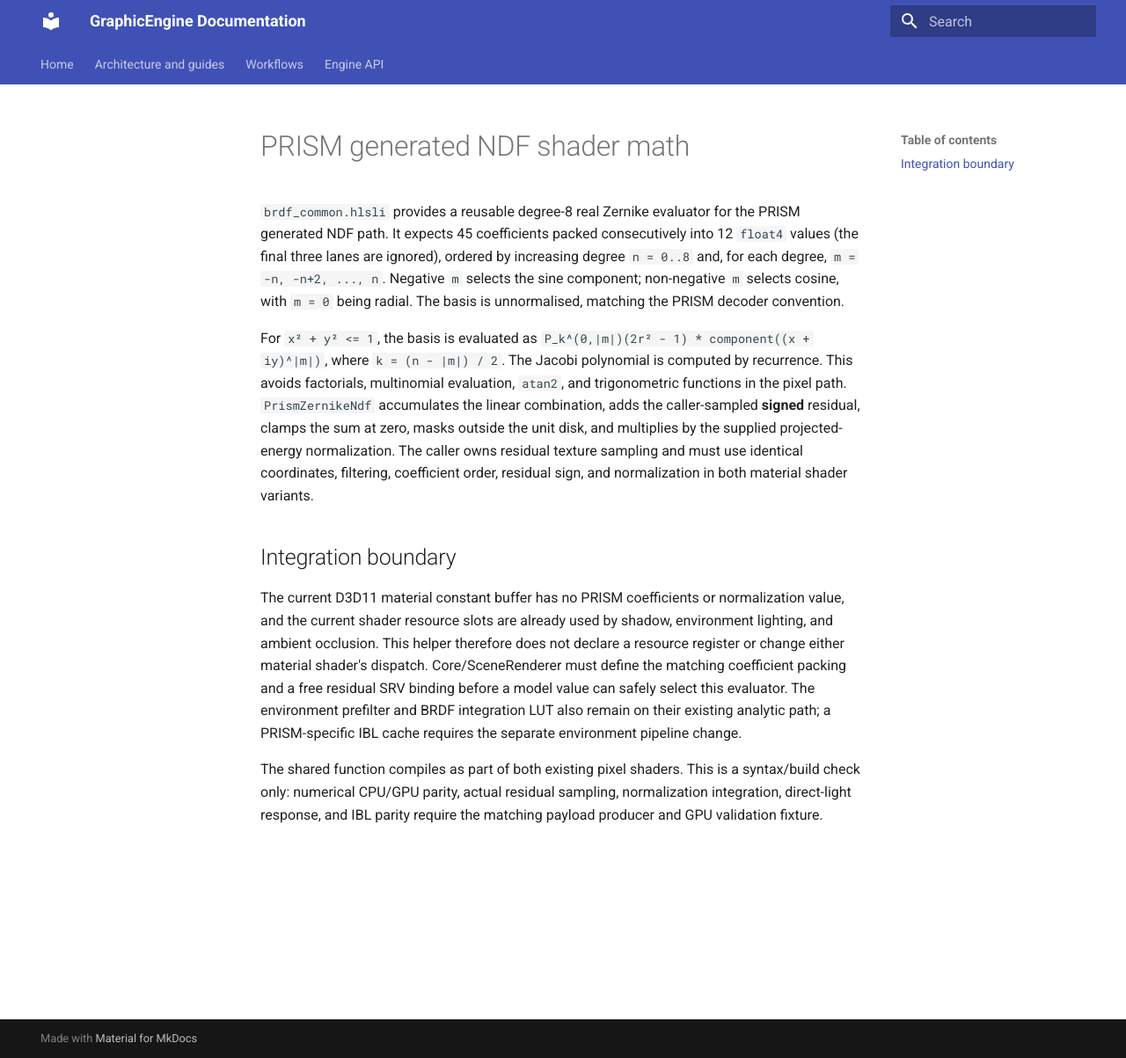
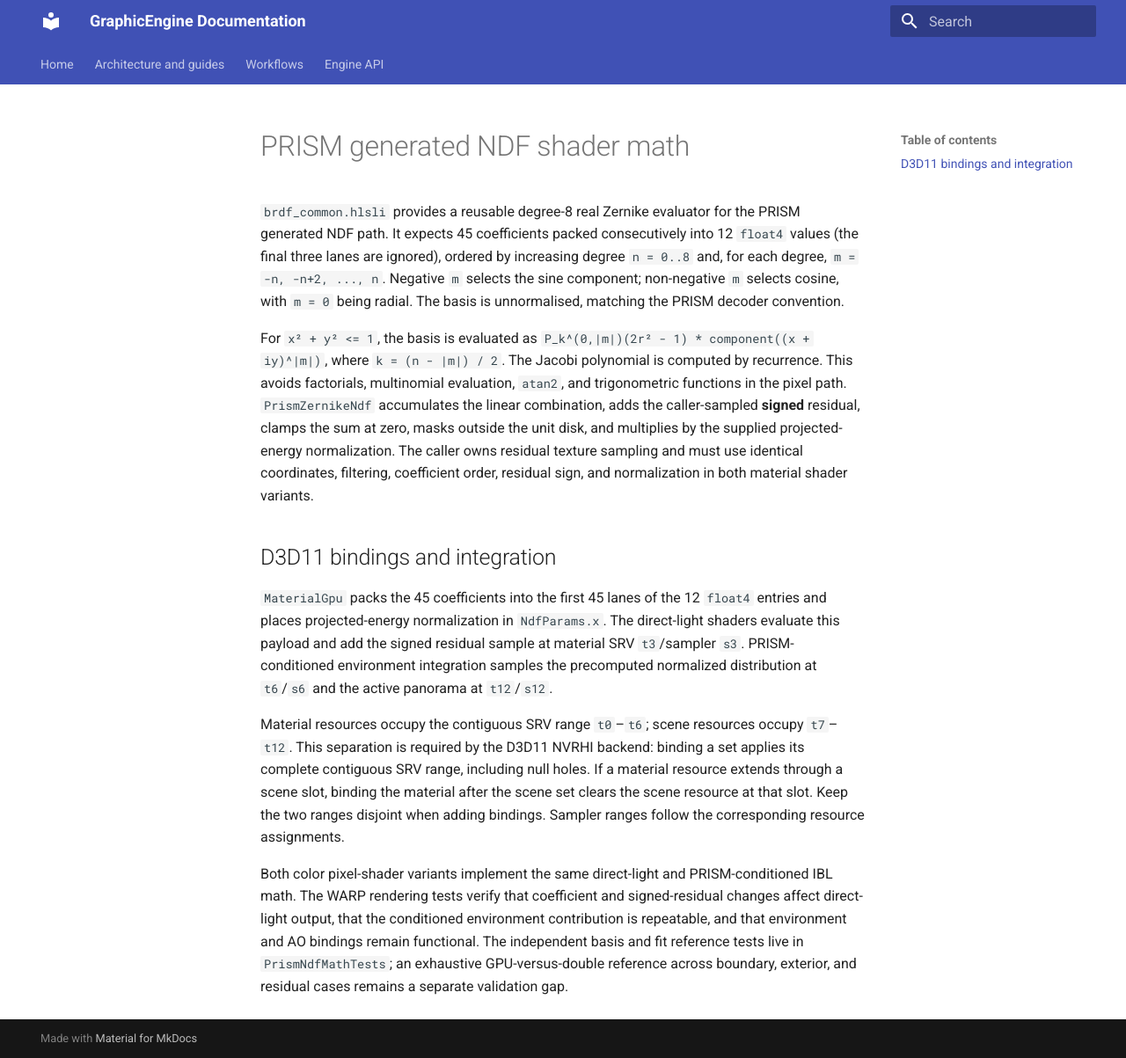
Before and after one commit to JGolaszewski/GrpahicEngine, an MkDocs documentation site: the page built from docs/rendering/prism-ndf-shader.md, in a window 1280 px wide and 1203 px high. Shown: the whole window at 88% size. Built offline with MkDocs 1.6.1 and Material for MkDocs 9.7.7, drawn with Linux system fonts in a browser that asks for light colours.

Commit message:
fix(rendering): isolate PRISM material binding range (#190)

```diff
--- a/docs/rendering/prism-ndf-shader.md
+++ b/docs/rendering/prism-ndf-shader.md
@@ -18,19 +18,27 @@ The caller owns residual texture sampling and must use identical coordinates,
 filtering, coefficient order, residual sign, and normalization in both material
 shader variants.
 
-## Integration boundary
+## D3D11 bindings and integration
 
-The current D3D11 material constant buffer has no PRISM coefficients or
-normalization value, and the current shader resource slots are already used by
-shadow, environment lighting, and ambient occlusion. This helper therefore does
-not declare a resource register or change either material shader's dispatch.
-Core/SceneRenderer must define the matching coefficient packing and a free
-residual SRV binding before a model value can safely select this evaluator.
-The environment prefilter and BRDF integration LUT also remain on their
-existing analytic path; a PRISM-specific IBL cache requires the separate
-environment pipeline change.
+`MaterialGpu` packs the 45 coefficients into the first 45 lanes of the 12
+`float4` entries and places projected-energy normalization in `NdfParams.x`.
+The direct-light shaders evaluate this payload and add the signed residual
+sample at material SRV `t3`/sampler `s3`. PRISM-conditioned environment
+integration samples the precomputed normalized distribution at `t6`/`s6` and
+the active panorama at `t12`/`s12`.
 
-The shared function compiles as part of both existing pixel shaders. This is a
-syntax/build check only: numerical CPU/GPU parity, actual residual sampling,
-normalization integration, direct-light response, and IBL parity require the
-matching payload producer and GPU validation fixture.
+Material resources occupy the contiguous SRV range `t0`–`t6`; scene resources
+occupy `t7`–`t12`. This separation is required by the D3D11 NVRHI backend:
+binding a set applies its complete contiguous SRV range, including null holes.
+If a material resource extends through a scene slot, binding the material after
+the scene set clears the scene resource at that slot. Keep the two ranges
+disjoint when adding bindings. Sampler ranges follow the corresponding
+resource assignments.
+
+Both color pixel-shader variants implement the same direct-light and
+PRISM-conditioned IBL math. The WARP rendering tests verify that coefficient
+and signed-residual changes affect direct-light output, that the conditioned
+environment contribution is repeatable, and that environment and AO bindings
+remain functional. The independent basis and fit reference tests live in
+`PrismNdfMathTests`; an exhaustive GPU-versus-double reference across boundary,
+exterior, and residual cases remains a separate validation gap.
```
Also changed, not shown: 5 other files.
